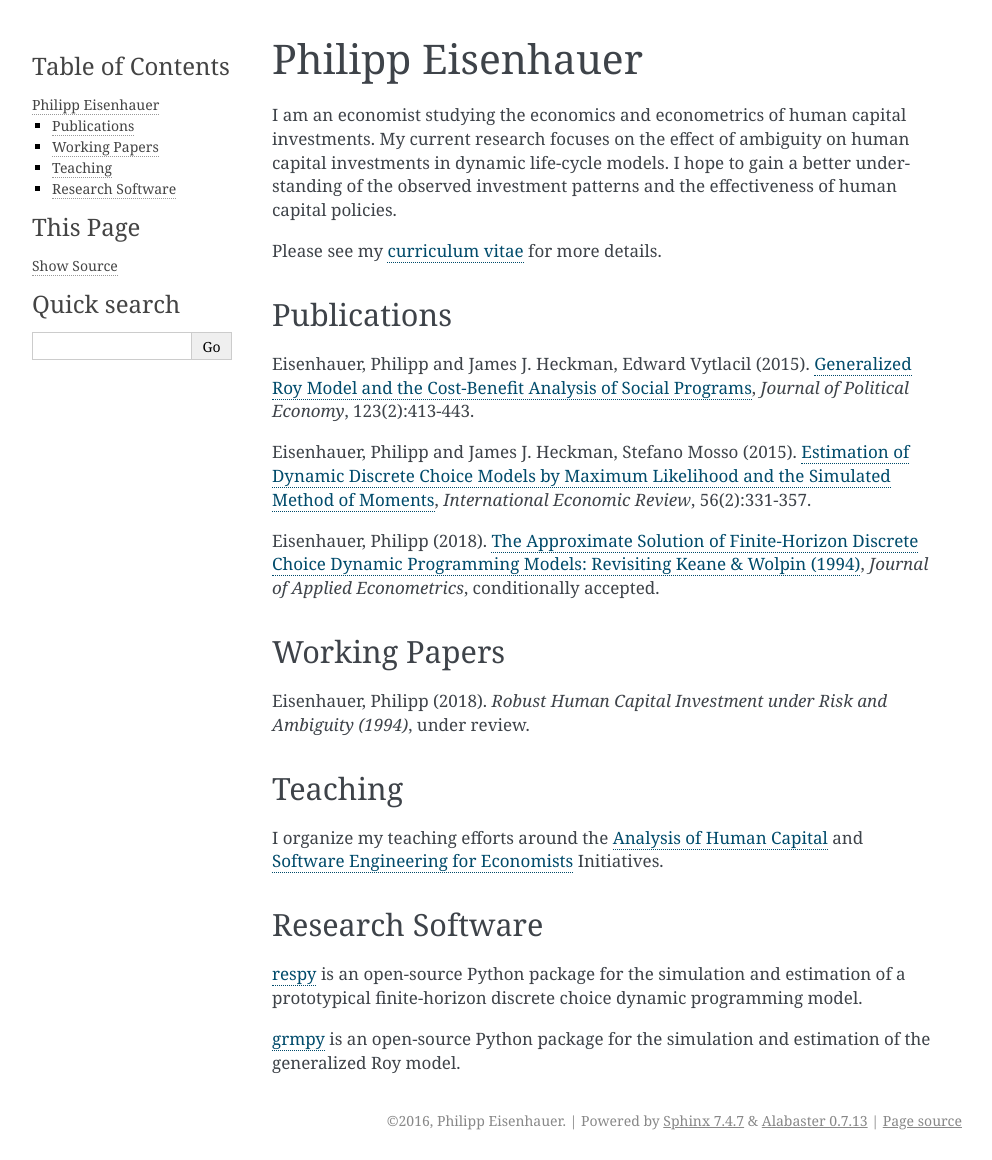
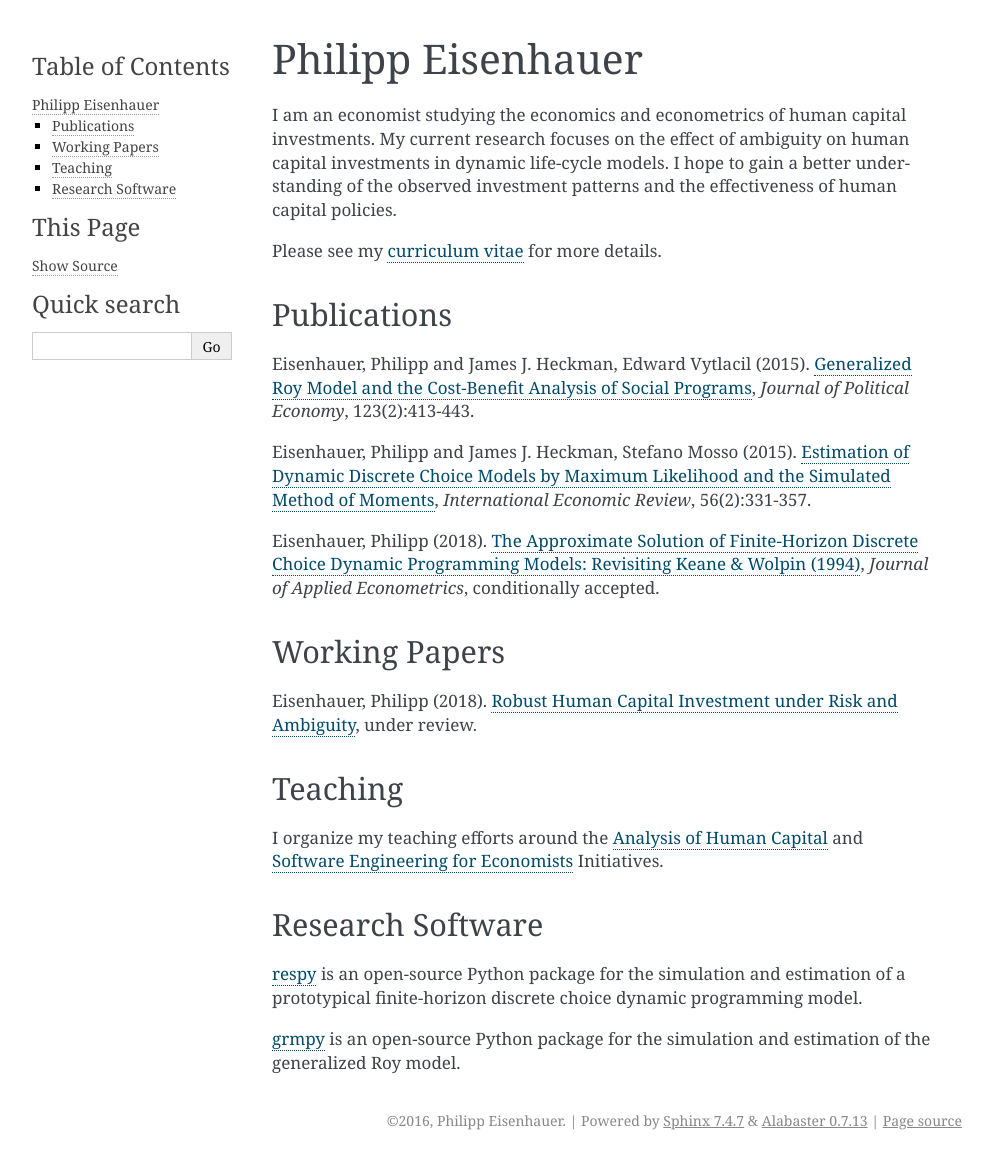
Before and after one commit to anhnguyendepocen/peisenha.github.io, a Sphinx documentation site: the page built from source/index.rst, in a window 1280 px wide. Shown: the whole page, without its empty margins (148-1140 px from the left). Built offline with Sphinx 7.4.7, drawn with Linux system fonts in a browser that asks for light colours.

Commit message:
updated links

```diff
--- a/source/index.rst
+++ b/source/index.rst
@@ -17,13 +17,12 @@
 
 Eisenhauer, Philipp and James J. Heckman, Stefano Mosso (2015). `Estimation of Dynamic Discrete Choice Models by Maximum Likelihood and the Simulated Method of Moments <http://onlinelibrary.wiley.com/doi/10.1111/iere.12107/abstract>`_, *International Economic Review*, 56(2):331-357.
 
-Eisenhauer, Philipp (2018). `The Approximate Solution of Finite-Horizon Discrete Choice Dynamic Programming Models: Revisiting Keane & Wolpin (1994) <https://onlinelibrary.wiley.com/journal/10991255>`_, *Journal of Applied Econometrics*, conditionally accepted.
+Eisenhauer, Philipp (2018). `The Approximate Solution of Finite-Horizon Discrete Choice Dynamic Programming Models: Revisiting Keane & Wolpin (1994) <https://github.com/peisenha/peisenha.github.io/blob/master/material/eisenhauer-replication.pdf>`_, *Journal of Applied Econometrics*, conditionally accepted.
 
 Working Papers
 ^^^^^^^^^^^^^^
 
-Eisenhauer, Philipp (2018). `Robust Human Capital Investment under Risk and Ambiguity
-(1994)`, under review.
+Eisenhauer, Philipp (2018). `Robust Human Capital Investment under Risk and Ambiguity <https://github.com/peisenha/peisenha.github.io/blob/master/material/eisenhauer-robust.pdf>`_, under review.
 
 Teaching
 ^^^^^^^^
```
Also changed, not shown: 1 other file.
